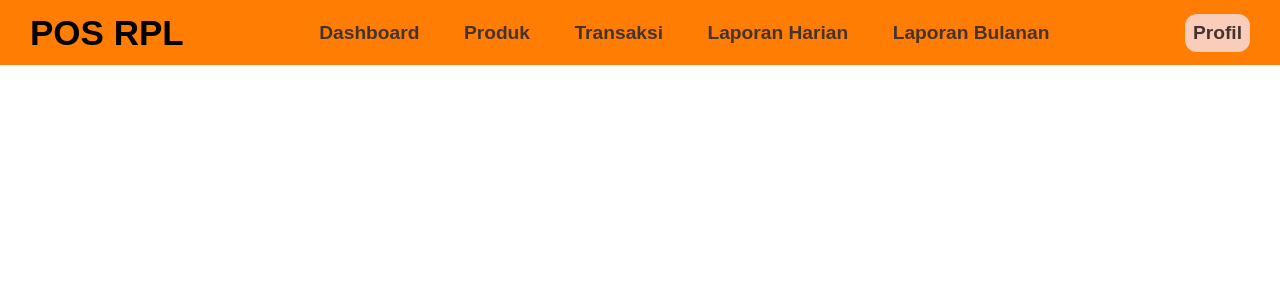
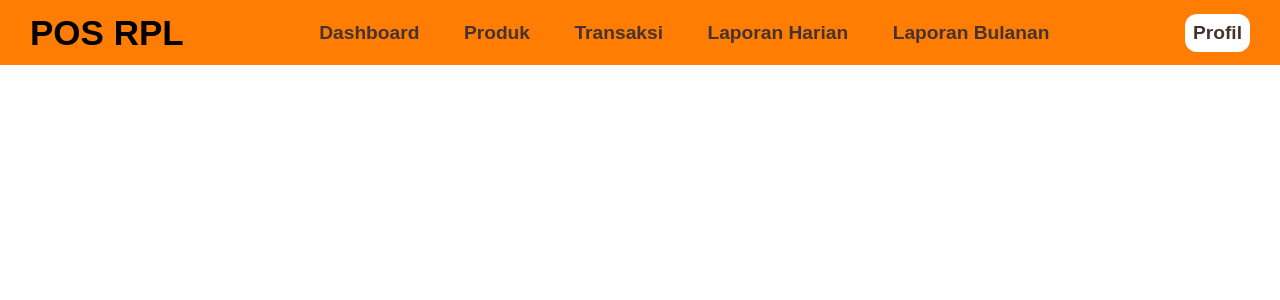
Before and after one commit to Human0797/Point-of-sales-RPL-V1, a PHP site: page /public/components/header.php in a window 1280 px wide. Shown: the top 300 px of the page. Run offline with PHP 8.4, Linux system fonts and the light colour scheme.

Commit message:
change header style

```diff
--- a/src/style/style.css
+++ b/src/style/style.css
@@ -76,7 +76,7 @@ nav .nav-mid a:hover {
 }
 
 nav .nav-side.btn-profil {
-  background-color: var(--third);
+  background-color:#ffffff;
   font-size: 1.2rem;
   font-weight: 600;
   padding: 8px;
@@ -311,7 +311,7 @@ tbody tr td {
 .frm-printall .tbl-print {
   margin-left: 10rem;
   margin-bottom: 1rem;
-    background-color: greenyellow;
+  background-color: greenyellow;
   color: black;
   padding: 5px;
   font-weight: 550;
```
